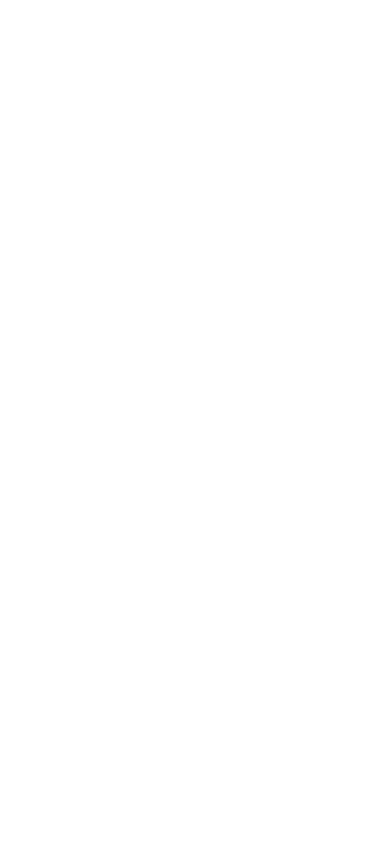
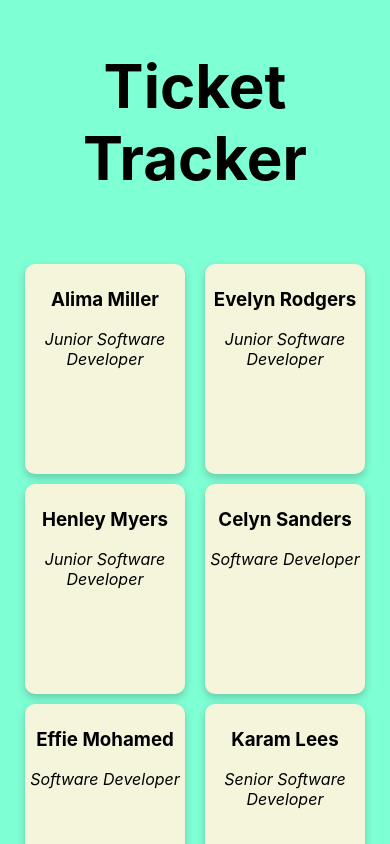
Before and after one commit to tommyb89/ticket-tracker, a React (Create React App) app: page / in a window 390 px wide. Shown: the top 844 px of the page. Built offline with nearby package versions, Linux system fonts and the light colour scheme.

Commit message:
created cards for each employee, some styling and media queries

```diff
--- a/public/index.html
+++ b/public/index.html
@@ -8,7 +8,7 @@
       name="description"
       content="Web site created using create-react-app"
     />
-    <title>React App</title>
+    <title>Ticket Tracker</title>
   </head>
   <body>
     <noscript>You need to enable JavaScript to run this app.</noscript>
--- a/src/App.jsx
+++ b/src/App.jsx
@@ -1,7 +1,28 @@
 import "./App.scss";
+import team from "./data/team";
+import EmployeeCard from "./components/EmployeeCard/EmployeeCard";
 
 function App() {
-  return <div className="App"></div>;
+  return (
+    <>
+      <div className="app">
+        <header className="header">
+          <h1 className="header__title">Ticket Tracker</h1>
+        </header>
+        <section className="employees">
+          {team.map((employee) => {
+            return (
+              <EmployeeCard
+                key={employee.id}
+                name={employee.name}
+                role={employee.role}
+              />
+            );
+          })}
+        </section>
+      </div>
+    </>
+  );
 }
 
 export default App;
--- a/src/App.scss
+++ b/src/App.scss
@@ -0,0 +1,37 @@
+@use "./assets/sass/_variables.scss" as *;
+
+.app {
+  background-color: aquamarine;
+  height: 100%;
+
+  .header {
+    text-align: center;
+    padding-top: 50px;
+
+    &__title {
+      font-size: 60px;
+      margin: 0;
+    }
+  }
+
+  // Employees Section
+  .employees {
+    margin-top: 50px;
+    padding: 20px;
+    text-align: center;
+    align-items: center;
+    display: grid;
+    grid-template-columns: 1fr 1fr;
+    grid-gap: 10px;
+  }
+}
+
+@media screen and (min-width: 992px) {
+  .app {
+    height: 100vh;
+    .employees {
+      grid-template-columns: repeat(5, 1fr);
+      grid-gap: 50px;
+    }
+  }
+}
--- /dev/null
+++ b/src/assets/sass/_variables.scss
@@ -0,0 +1,6 @@
+@import url("https://fonts.googleapis.com/css2?family=Cutive+Mono&display=swap");
+
+// Fonts
+$font-primary: "Cutive Mono", monospace;
+
+// Colors
--- /dev/null
+++ b/src/components/EmployeeCard/EmployeeCard.jsx
@@ -0,0 +1,16 @@
+import React from "react";
+import "./EmployeeCard.scss";
+// import Counter from "../Counter/Counter";
+
+const EmployeeCard = (props) => {
+  const { name, role } = props;
+
+  return (
+    <article className="employee">
+      <h3 className="employee__name">{name}</h3>
+      <p className="employee__role">{role}</p>
+    </article>
+  );
+};
+
+export default EmployeeCard;
--- /dev/null
+++ b/src/components/EmployeeCard/EmployeeCard.scss
@@ -0,0 +1,21 @@
+.employee {
+  background-color: beige;
+  width: 150px;
+  min-height: 200px;
+  padding: 5px;
+  text-align: center;
+  margin: 0 auto;
+  border-radius: 10px;
+  box-shadow: 0 4px 8px 0 rgba(0, 0, 0, 0.2);
+
+  &:hover {
+    box-shadow: 0 8px 16px 0 rgba(0, 0, 0, 0.2);
+  }
+
+  &__name {
+  }
+
+  &__role {
+    font-style: italic;
+  }
+}
--- /dev/null
+++ b/src/data/team.js
@@ -0,0 +1,53 @@
+const team = [
+  {
+    id: 1,
+    name: "Alima Miller",
+    role: "Junior Software Developer",
+  },
+  {
+    id: 2,
+    name: "Evelyn Rodgers",
+    role: "Junior Software Developer",
+  },
+  {
+    id: 3,
+    name: "Henley Myers",
+    role: "Junior Software Developer",
+  },
+  {
+    id: 4,
+    name: "Celyn Sanders",
+    role: "Software Developer",
+  },
+  {
+    id: 5,
+    name: "Effie Mohamed",
+    role: "Software Developer",
+  },
+  {
+    id: 6,
+    name: "Karam Lees",
+    role: "Senior Software Developer",
+  },
+  {
+    id: 7,
+    name: "Eleanor Dowling",
+    role: "Project Manager",
+  },
+  {
+    id: 8,
+    name: "Haris Grey",
+    role: "Tester",
+  },
+  {
+    id: 9,
+    name: "Sohaib Farley",
+    role: "Tester",
+  },
+  {
+    id: 10,
+    name: "Phillip Mitchell",
+    role: "Hard Man",
+  },
+];
+export default team;
--- a/src/index.css
+++ b/src/index.css
@@ -1,13 +1,9 @@
 body {
   margin: 0;
-  font-family: -apple-system, BlinkMacSystemFont, 'Segoe UI', 'Roboto', 'Oxygen',
-    'Ubuntu', 'Cantarell', 'Fira Sans', 'Droid Sans', 'Helvetica Neue',
+
+  font-family: -apple-system, BlinkMacSystemFont, "Segoe UI", "Roboto", "Oxygen",
+    "Ubuntu", "Cantarell", "Fira Sans", "Droid Sans", "Helvetica Neue",
     sans-serif;
   -webkit-font-smoothing: antialiased;
   -moz-osx-font-smoothing: grayscale;
 }
-
-code {
-  font-family: source-code-pro, Menlo, Monaco, Consolas, 'Courier New',
-    monospace;
-}
```
Also changed, not shown: src/index.js (+6 -9 lines), src/components/Counter/Counter.jsx (added), src/components/Counter/Counter.scss (added).
